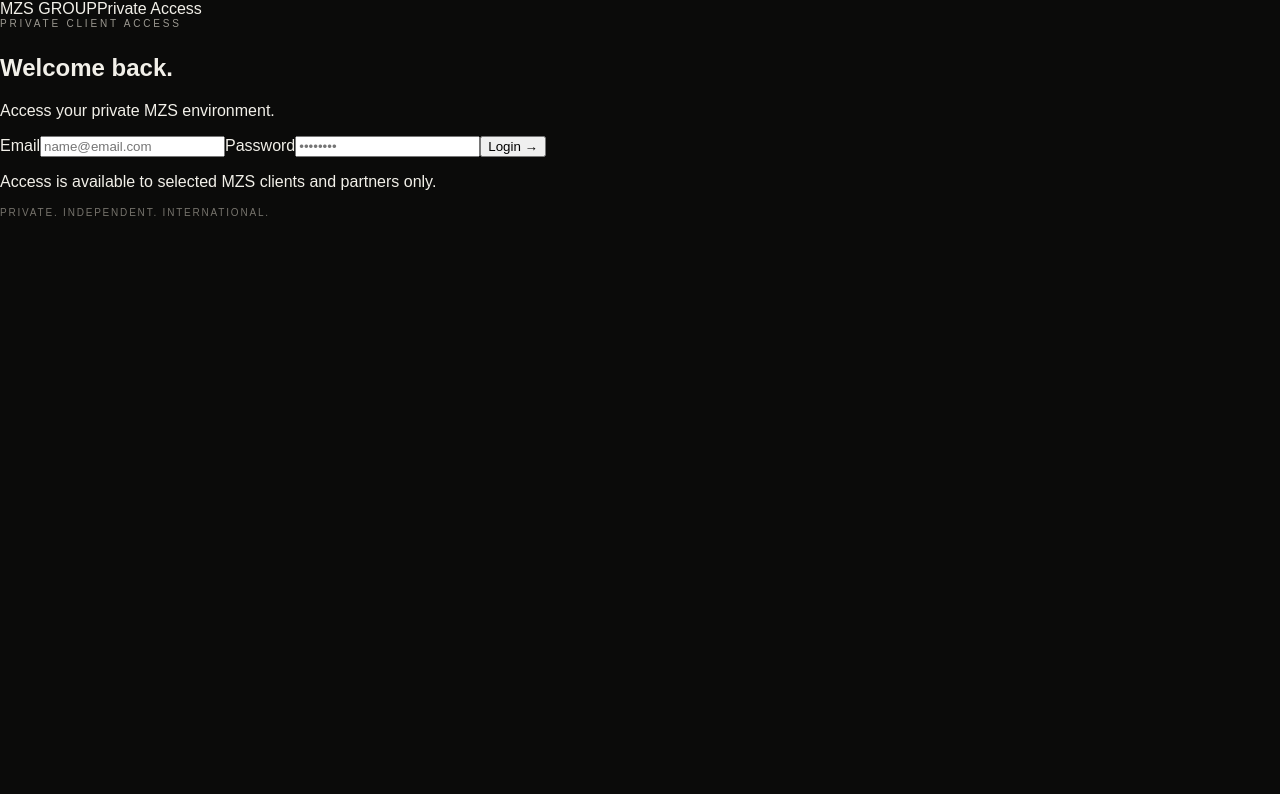
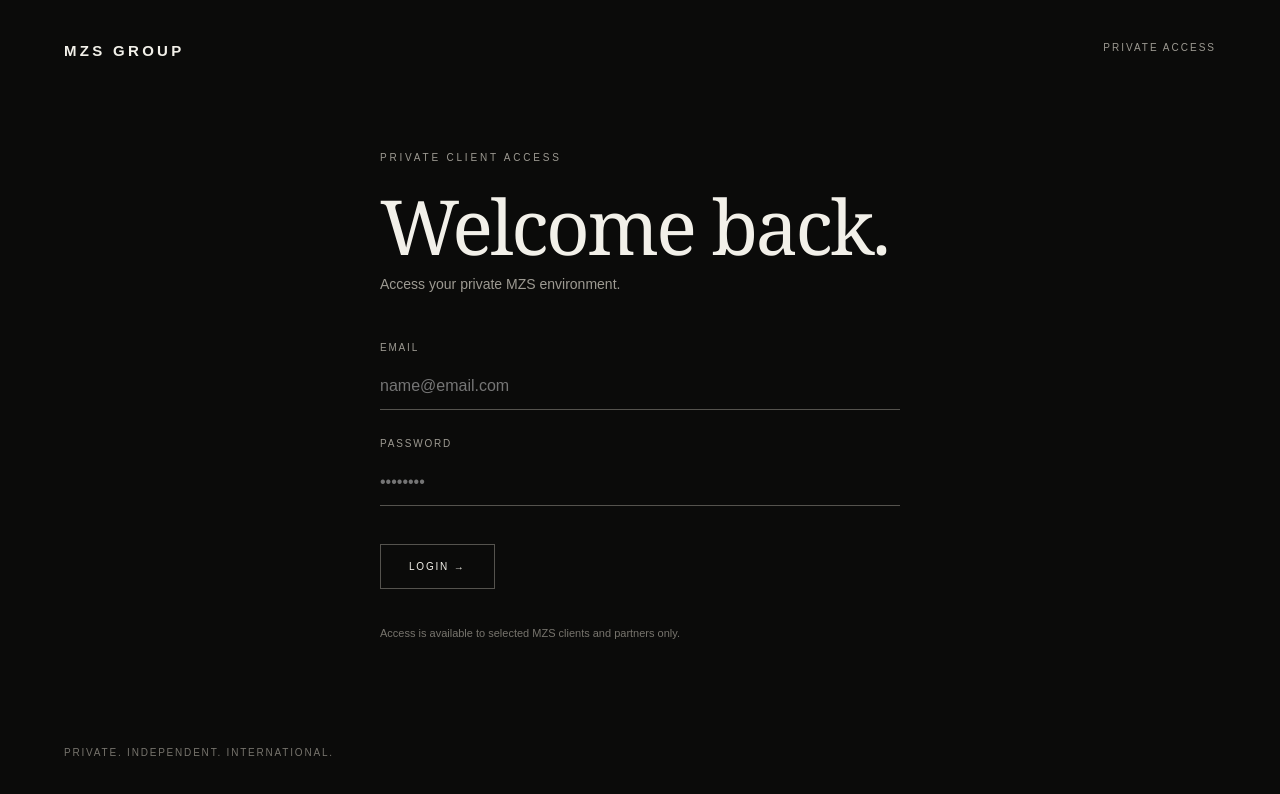
Before and after one commit to magnashed-sys/mzs-estates-website, a Next.js app: page /login in a window 1280 px wide. Shown: the top 794 px of the page. Built offline with nearby package versions, Linux system fonts and the light colour scheme.

Commit message:
Update globals.css

```diff
--- a/app/globals.css
+++ b/app/globals.css
@@ -102,3 +102,125 @@
     grid-column: 1;
   }
 }
+
+/* LOGIN */
+
+.login-page {
+  min-height: 100vh;
+  padding: 42px 5vw;
+  display: flex;
+  flex-direction: column;
+}
+
+.login-header {
+  display: flex;
+  justify-content: space-between;
+  color: #9d9a92;
+  font-size: 10px;
+  letter-spacing: 0.2em;
+  text-transform: uppercase;
+}
+
+.login-brand {
+  color: #f2f0e9;
+  font-size: 15px;
+  font-weight: 600;
+  letter-spacing: 0.22em;
+}
+
+.login-container {
+  width: 100%;
+  max-width: 520px;
+  margin: auto;
+}
+
+.login-container h1 {
+  margin: 15px 0 12px;
+  font-family: Georgia, "Times New Roman", serif;
+  font-size: clamp(48px, 6vw, 76px);
+  font-weight: 400;
+  line-height: 1;
+  letter-spacing: -0.035em;
+}
+
+.login-intro {
+  margin: 0 0 50px;
+  color: #9d9a92;
+  font-size: 14px;
+}
+
+.login-form {
+  display: grid;
+  gap: 28px;
+}
+
+.login-form label {
+  color: #9d9a92;
+  font-size: 10px;
+  letter-spacing: 0.18em;
+  text-transform: uppercase;
+}
+
+.login-form input {
+  display: block;
+  width: 100%;
+  margin-top: 10px;
+  padding: 14px 0;
+  border: 0;
+  border-bottom: 1px solid #55534e;
+  outline: none;
+  background: transparent;
+  color: #f2f0e9;
+  font-size: 16px;
+}
+
+.login-form input:focus {
+  border-bottom-color: #f2f0e9;
+}
+
+.login-form button {
+  width: fit-content;
+  margin-top: 10px;
+  padding: 16px 28px;
+  border: 1px solid #55534e;
+  background: transparent;
+  color: #f2f0e9;
+  cursor: pointer;
+  font-size: 10px;
+  letter-spacing: 0.18em;
+  text-transform: uppercase;
+  transition: 0.25s ease;
+}
+
+.login-form button:hover {
+  background: #f2f0e9;
+  color: #0b0b0a;
+}
+
+.login-note {
+  margin-top: 35px;
+  color: #77746d;
+  font-size: 11px;
+  line-height: 1.7;
+}
+
+.login-footer {
+  color: #77746d;
+  font-size: 10px;
+  letter-spacing: 0.18em;
+  text-transform: uppercase;
+}
+
+@media (max-width: 700px) {
+  .login-page {
+    padding: 30px 24px;
+  }
+
+  .login-header span {
+    display: none;
+  }
+
+  .login-container {
+    margin: 15vh 0 auto;
+  }
+}
```
